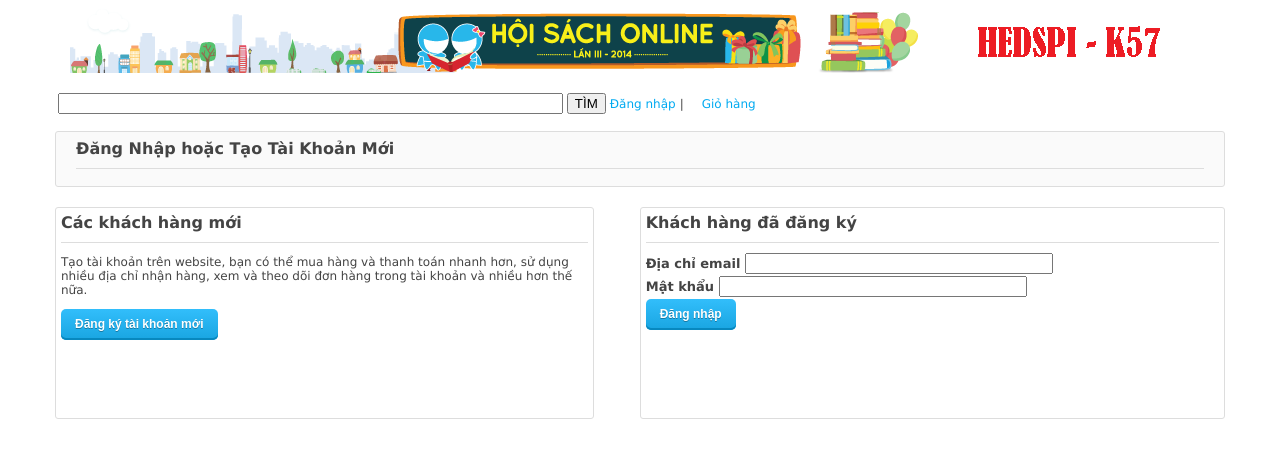
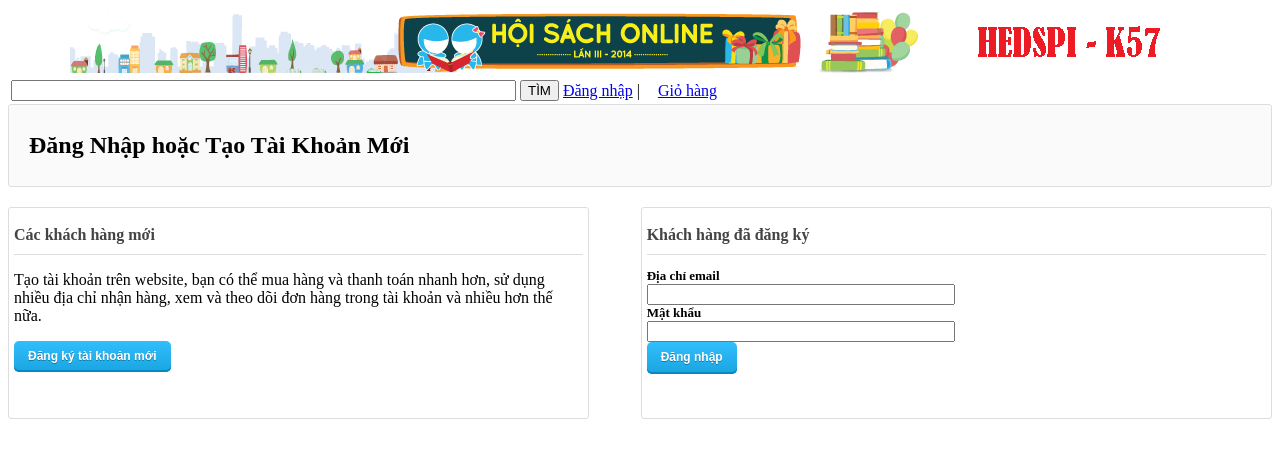
Before and after one commit to mutdwlt/MyBookOnlineStore, a PHP site: page /login.html in a window 1280 px wide. Shown: the top 458 px of the page. Run offline with PHP 8.4, Linux system fonts and the light colour scheme.

Commit message:
Đăng nhập -sửa

```diff
--- a/login.css
+++ b/login.css
@@ -1,16 +1,4 @@
 
-body{
-	font-family: verdana,helvetica,arial,sans-serif;
-	font-size: 12px;
-	color: #444444}
-.container{position: relative;
-min-height: 400px;
-width: 1170px;
-min-width: 1010px;
-padding-right: 15px;
-padding-left: 15px;
-margin-right: auto;
-margin-left: auto;}
 #header {
 margin: 0 0 20px 0;
 padding: 7px 20px;
@@ -45,7 +33,9 @@ font-weight: bold;
 padding: 0 0 10px 0;
 color: #444;
 background-repeat: no-repeat;
-border-bottom: 1px solid #ddd;}
+border-bottom: 1px solid #ddd;
+-webkit-margin-before: 0.83em;
+-webkit-margin-after: 0.83em;}
 .signin-button{
 background: linear-gradient(to bottom, #32befb 0%, #19a5e1 100%);
 border: none!important;
@@ -61,13 +51,19 @@ font-weight: bold;
 text-shadow: 0px 1px 0px rgba(0, 0, 0, 0.3);
 line-height: 1.6;
 }
-label{display: inline-block;
-margin-bottom: 5px;}
 .form-item{font-size: 13px;
 font-weight: bold;
-
 }
 .form-list{}
 ul{list-style: none;
 padding: 0;
 margin: 0;}
+li:after,orange:after {
+content: ".";
+display: block;
+clear: both;
+font-size: 0;
+line-height: 0;
+height: 0;
+overflow: hidden;
+}
--- a/login.html
+++ b/login.html
@@ -4,8 +4,8 @@
 <meta charset='utf-8'>
 <meta http-equiv="X-UA-Compatible" content="IE=edge">
 <meta name="viewport" content="width=device-width, initial-scale=1">
-<link rel="stylesheet" href="styles.css">
 <link rel="stylesheet" href="login.css">
+<link rel="stylesheet" href="all.css">
 <script src="http://code.jquery.com/jquery-latest.min.js"
 	type="text/javascript"></script>
 <script src="script.js"></script>
@@ -23,11 +23,12 @@
 			<td><span id="search">
 					<form action=" ">
 						<div align="center">
-							<input type="text" name="Tìm" value=" " size="60"> <input
-								type="submit" name="TÌM" value="TÌM">
+							<input type="text" name="Tìm" value=" " size="60">
+							<input type="submit" name="TÌM" value="TÌM">
 						</div>
 					</form>
-			</span></td>
+			</span>
+			</td>
 			<td><a id="top" href='#'>Đăng nhập</a></td>
 			<td><span style="letter-spacing: 14px;"> |</span></td>
 			<td><a id="top" href='#'>Giỏ hàng</a></td>
@@ -36,7 +37,7 @@
 	</table>
 
 	<div id="header">
-		<h3>Đăng Nhập hoặc Tạo Tài Khoản Mới</h3>
+		<h2>Đăng Nhập hoặc Tạo Tài Khoản Mới</h2>
 	</div>
 
 	<div id="nav">
@@ -47,11 +48,16 @@
 	<div id="section">
 		<h3>Khách hàng đã đăng ký</h3>
 		<ul class="form-list">
-			<li class="form-item"><label for="email">Địa chỉ email</label> <input
+			<li class="form-item"><label for="email">Địa chỉ email</label>
+			</li>
+			<li>
+			<input
 				name="login[username]" value="" title="Địa chỉ email" id="email"
 				type="text"
 				style="width: 300px;"></li>
-			<li class="form-item"><label for="pass">Mật khẩu</label> <input
+			<li class="form-item"><label for="pass">Mật khẩu</label> </li>
+			<li>
+			<input
 				name="login[password]" type="password"
 				id="pass" style="width: 300px;"></li>
 		</ul>
```
